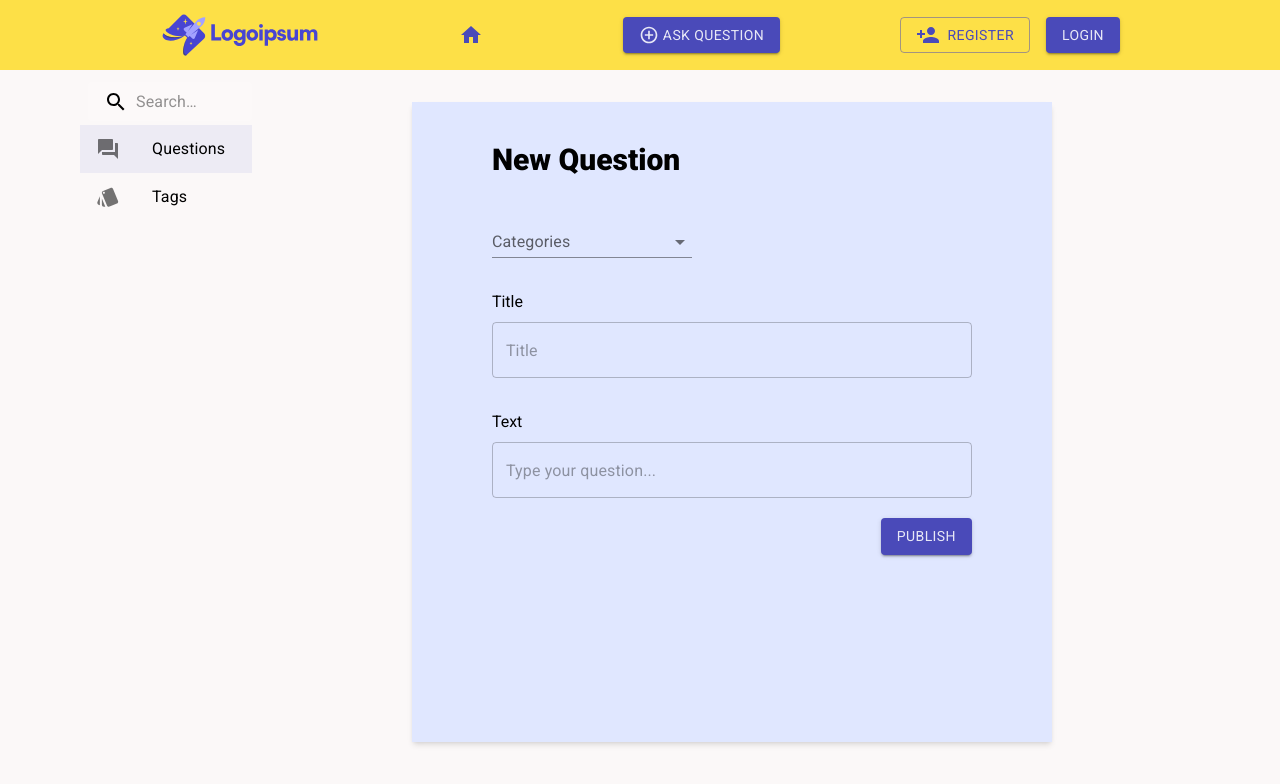
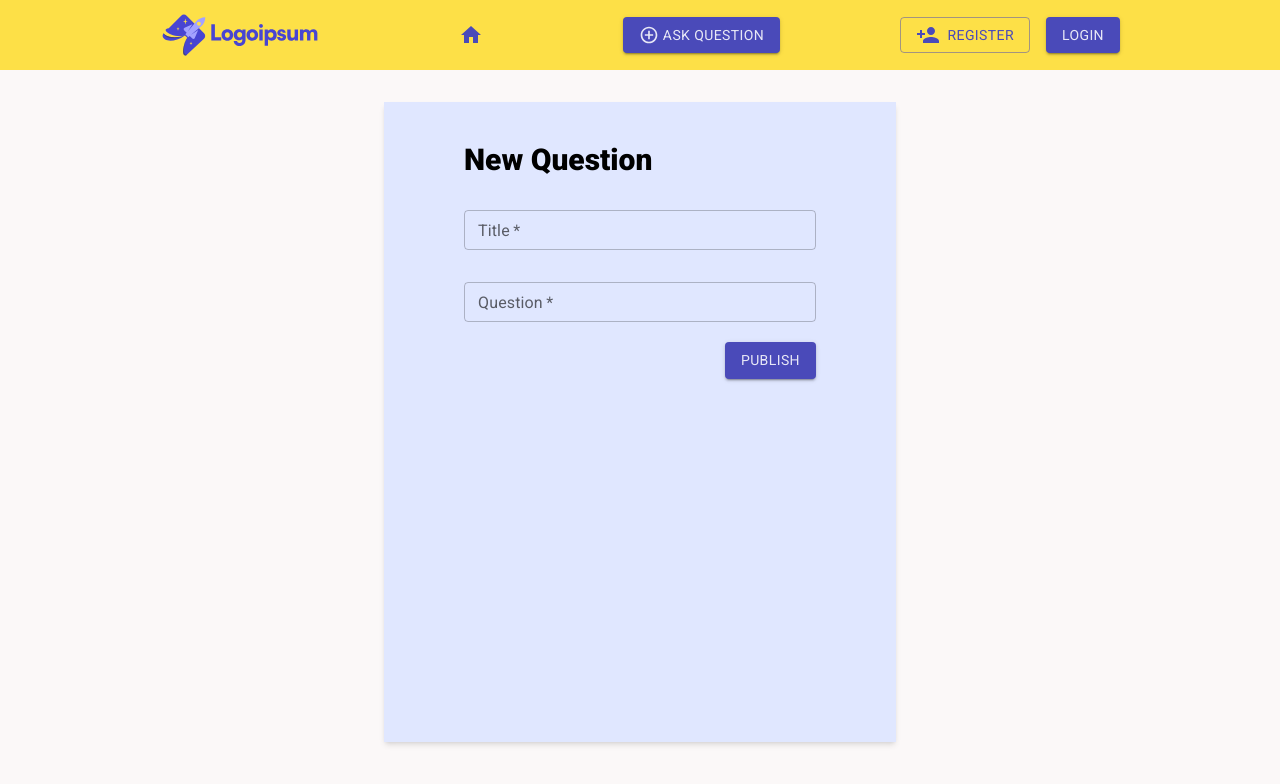
Before and after one commit to elb1s/boyoz-net, a React (Create React App) app: page /createpost in a window 1280 px wide. Shown: the top 784 px of the page. Built offline with nearby package versions, Linux system fonts and the light colour scheme.

Commit message:
form handling completed with formik

```diff
--- a/src/Pages/CreatePost.jsx
+++ b/src/Pages/CreatePost.jsx
@@ -4,8 +4,7 @@ import Categories from "../components/Home/Categories";
 
 const CreatePost = () => {
   return (
-    <div className=" bg-[#fbf8f8] flex h-screen w-full md:mx-0 ">
-      <Categories />
+    <div className=" bg-[#fbf8f8] flex h-screen w-full mx-auto ">
       <CreateForm />
     </div>
   );
--- a/src/components/CreatePost/CreateForm.jsx
+++ b/src/components/CreatePost/CreateForm.jsx
@@ -1,23 +1,58 @@
 import React from "react";
 import { Button, TextField } from "@mui/material";
-import PostCateg from "./PostCateg";
+import { useFormik } from "formik";
+import { createPoSchema } from "../../schemas/CreatePostSchema";
+
+const onSubmit = (values, actions) => {
+  console.log(values);
+  console.log(actions);
+  actions.resetForm();
+};
 const CreateForm = () => {
+  const { handleChange, handleSubmit, values, errors, touched } = useFormik({
+    initialValues: {
+      userid: "",
+      title: "",
+      quesBody: "",
+    },
+    validationSchema: createPoSchema,
+    onSubmit,
+  });
   return (
-    <form className="mt-8 mx-auto md:mx-40 bg-indigo-100 min-w-[80vw] md:min-w-[50vw] h-[80vh] px-20 md:py-10 py-4 shadow-md">
+    <form className="mt-8 mx-auto  bg-indigo-100 min-w-[80vw] md:min-w-[40vw] h-[80vh] px-20 md:py-10 py-4 shadow-md">
       <div className=" flex flex-col gap-8">
         <h1 className="text-2xl md:text-3xl font-boldish">New Question</h1>
-        <PostCateg />
-        <div className="flex flex-col gap-2">
-          <label>Title</label>
-          <TextField variant="outlined" placeholder="Title" />
-        </div>
-        <div className="flex flex-col gap-2">
-          <label>Text</label>
-          <TextField multiline placeholder="Type your question..." />
-        </div>
+        <TextField
+          id="title"
+          name="title"
+          label="Title"
+          required
+          size="small"
+          value={values.title}
+          onChange={handleChange}
+          error={touched.title && Boolean(errors.title)}
+          helperText={touched.title && errors.title}
+          variant="outlined"
+          placeholder="Title"
+        />
+        <TextField
+          maxRows={16}
+          id="quesBody"
+          name="quesBody"
+          label="Question"
+          required
+          size="small"
+          value={values.quesBody}
+          onChange={handleChange}
+          error={touched.quesBody && Boolean(errors.quesBody)}
+          helperText={touched.quesBody && errors.quesBody}
+          variant="outlined"
+          multiline
+          placeholder="Type your question..."
+        />
       </div>
-      <div className="mt-5 justify-end flex">
-        <Button variant="contained" className="">
+      <div className="mt-5 flex justify-end">
+        <Button variant="contained" type="submit" onClick={handleSubmit}>
           publish
         </Button>
       </div>
--- a/src/components/Home/Post.jsx
+++ b/src/components/Home/Post.jsx
@@ -21,9 +21,6 @@ const Post = () => {
         <p className="text-black mt-2  hidden md:block">
           Lorem ipsum dolor sit amet consectetur adipisicing elit. Doloremque
           molestias, ut sed ipsum, quisquam Lorem ipsum dolor sit amet
-          consectetur adipisicing elit. Doloremque molestias, ut sed ipsum,
-          quisquam Lorem ipsum dolor sit amet consectetur adipisicing elit.
-          Doloremque molestias, ut sed ipsum, quisquam
         </p>
       </div>
       <div className="justify-between flex mt-1 items-center ">
--- a/src/components/PostView/Comment.jsx
+++ b/src/components/PostView/Comment.jsx
@@ -16,7 +16,15 @@ const Comment = () => {
         </div>
       </div>
       <p className="bg-neutral-100 rounded-2xl p-2">
-        Lorem ipsum dolor sit amet, consectetur adipisicing elit. Ipsa soluta
+        Lorem ipsum dolor sit amet, consectetur adipisicing elit. Magnam nemo
+        aliquid autem inventore eum suscipit magni, reiciendis vero praesentium
+        enim officiis saepe. Animi nihil illum error ducimus numquam
+        cupiditateMagnam nemo aliquid autem inventore eum suscipit magni,
+        reiciendis vero praesentium enim officiis saepe. Animi nihil illum error
+        ducimus numquam cupiditate enim officiis saepe. Animi nihil illum error
+        ducimus numquam cupiditateMagnam nemo aliquid autem inventore eum
+        suscipit magni, reiciendis vero praesentium enim officiis saepe. Animi
+        nihil illum error ducimus numquam cupiditate
       </p>
       <div className=" flex mt-4 items-center  gap-3 justify-end">
         <ThumbUpIcon />
--- a/src/components/PostView/CreateComment.jsx
+++ b/src/components/PostView/CreateComment.jsx
@@ -1,9 +1,23 @@
 import { Button, TextField } from "@mui/material";
 import React from "react";
-
+import { useFormik } from "formik";
+import { commentSchema } from "../../schemas/CommentSchema";
+const onSubmit = (values, actions) => {
+  console.log(values);
+  console.log(actions);
+  actions.resetForm();
+};
 const CreateComment = () => {
+  const { handleChange, handleSubmit, values, errors, touched } = useFormik({
+    initialValues: {
+      userid: "",
+      comment: "",
+    },
+    validationSchema: commentSchema,
+    onSubmit,
+  });
   return (
-    <div className="max-w-5xl h-max bg-white/70 rounded-md shadow-md p-8 mt-20">
+    <div className="max-w-3xl h-max mx-auto bg-white/70 rounded-md shadow-md p-8 mt-20">
       <form>
         <TextField
           inputProps={{
@@ -11,12 +25,25 @@ const CreateComment = () => {
               step: 300,
             },
           }}
-          required
+          id="comment"
+          name="comment"
+          label="Comment"
+          size="small"
+          value={values.comment}
+          onChange={handleChange}
+          error={touched.comment && Boolean(errors.comment)}
+          helperText={touched.comment && errors.comment}
+          variant="outlined"
           multiline
           className="w-full "
         />
         <div className="mt-4 justify-end flex">
-          <Button variant="contained" color="info">
+          <Button
+            variant="contained"
+            color="info"
+            type="submit"
+            onClick={handleSubmit}
+          >
             Comment
           </Button>
         </div>
--- a/src/components/PostView/PostDetail.jsx
+++ b/src/components/PostView/PostDetail.jsx
@@ -10,10 +10,19 @@ const PostDetail = () => {
           19 December 2020 19:35
         </p>
       </div>
-      Lorem ipsum dolor sit amet consectetur adipisicing elit. Incidunt vero
-      cupiditate animi magni reiciendis deleniti veritatis laboriosam esse,
-      perspiciatis nostrum dolorem laborum odio fugit saepe sed ducimus dicta
-      impedit itaque.
+      Lorem ipsum dolor sit amet, consectetur adipisicing elit. Magnam nemo
+      aliquid autem inventore eum suscipit magni, reiciendis vero praesentium
+      enim officiis saepe. Animi nihil illum error ducimus numquam cupiditate
+      iusto?Lorem ipsum dolor sit amet, consectetur adipisicing elit. Magnam
+      nemo aliquid autem inventore eum suscipit magni, reiciendis vero
+      praesentium enim officiis saepe. Animi nihil illum error ducimus numquam
+      cupiditate iusto?Lorem ipsum dolor sit amet, consectetur adipisicing elit.
+      Magnam nemo aliquid autem inventore eum suscipit magni, reiciendis vero
+      praesentium enim officiis saepe. Animi nihil illum error ducimus numquam
+      cupiditate iusto?Lorem ipsum dolor sit amet, consectetur adipisicing elit.
+      Magnam nemo aliquid autem inventore eum suscipit magni, reiciendis vero
+      praesentium enim officiis saepe. Animi nihil illum error ducimus numquam
+      cupiditate iusto?
       <div className="justify-between flex mt-1 items-center ">
         <div className="">
           <Button size="small" variant="text">
--- /dev/null
+++ b/src/schemas/CommentSchema.js
@@ -0,0 +1,5 @@
+import * as yup from "yup";
+
+export const commentSchema = yup.object().shape({
+  comment: yup.string().min(5).max(650).required("Comment is required!"),
+});
--- /dev/null
+++ b/src/schemas/CreatePostSchema.js
@@ -0,0 +1,6 @@
+import * as yup from "yup";
+
+export const createPoSchema = yup.object().shape({
+  title: yup.string().max(64).required("Title is required!"),
+  quesBody: yup.string().min(5).max(950).required("Question is required!"),
+});
```
